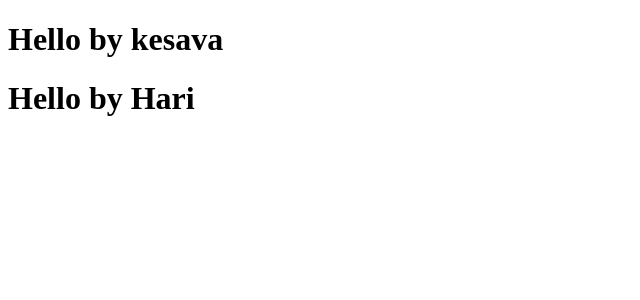
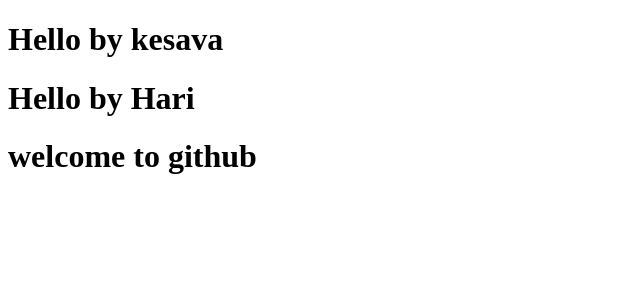
Before and after one commit to ifunctionindia/movie-database, an Angular app in the folder movie-database/: page / in a window 1280 px wide. Shown: the top 300 px of the page, without its empty margins (0-640 px from the left). Built offline with nearby package versions, Linux system fonts and the light colour scheme.

Commit message:
change by hari

```diff
--- a/movie-database/src/app/app.component.html
+++ b/movie-database/src/app/app.component.html
@@ -1,2 +1,3 @@
 <h1>Hello by kesava</h1>
 <h1>Hello by Hari</h1>
+<h1>welcome to github</h1>
```
